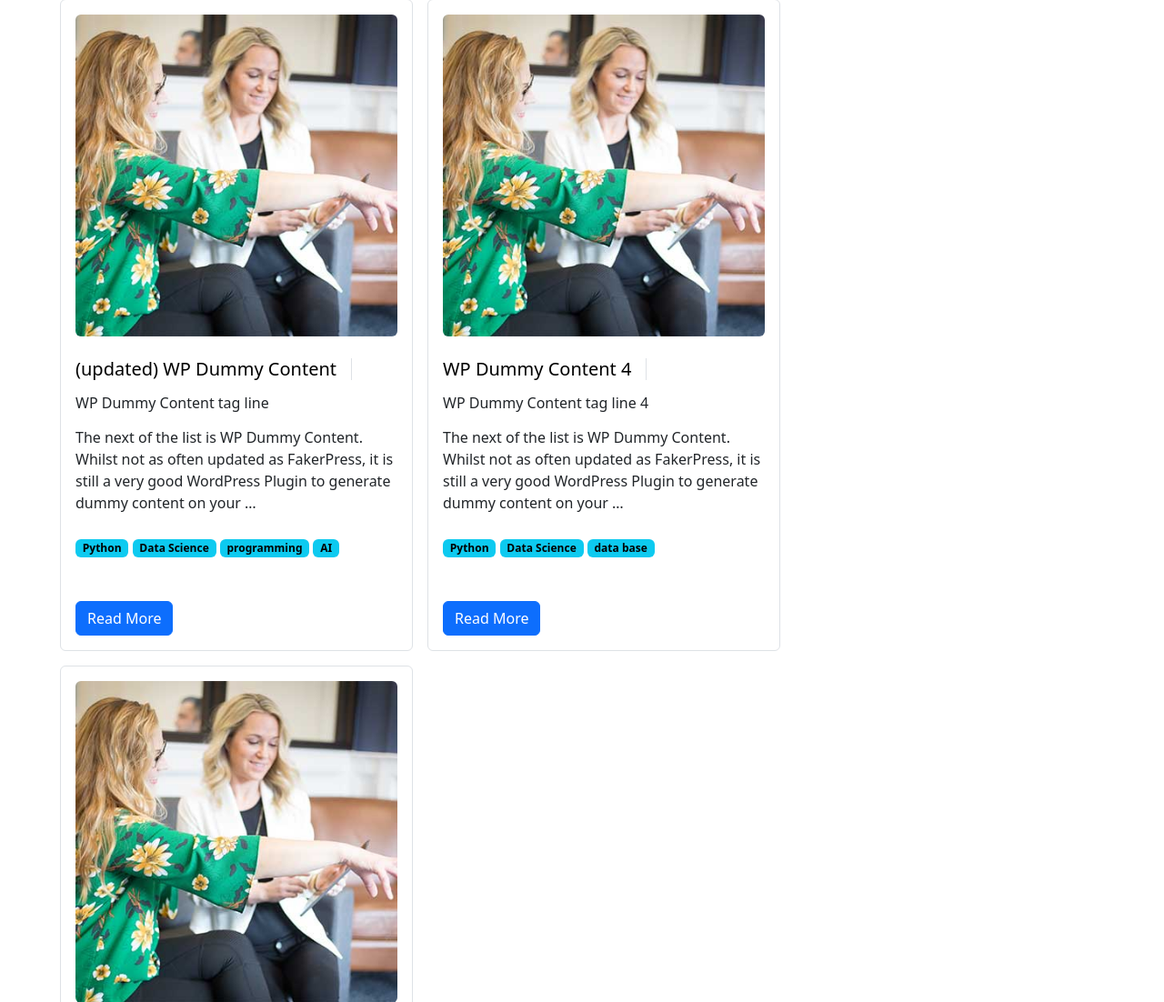
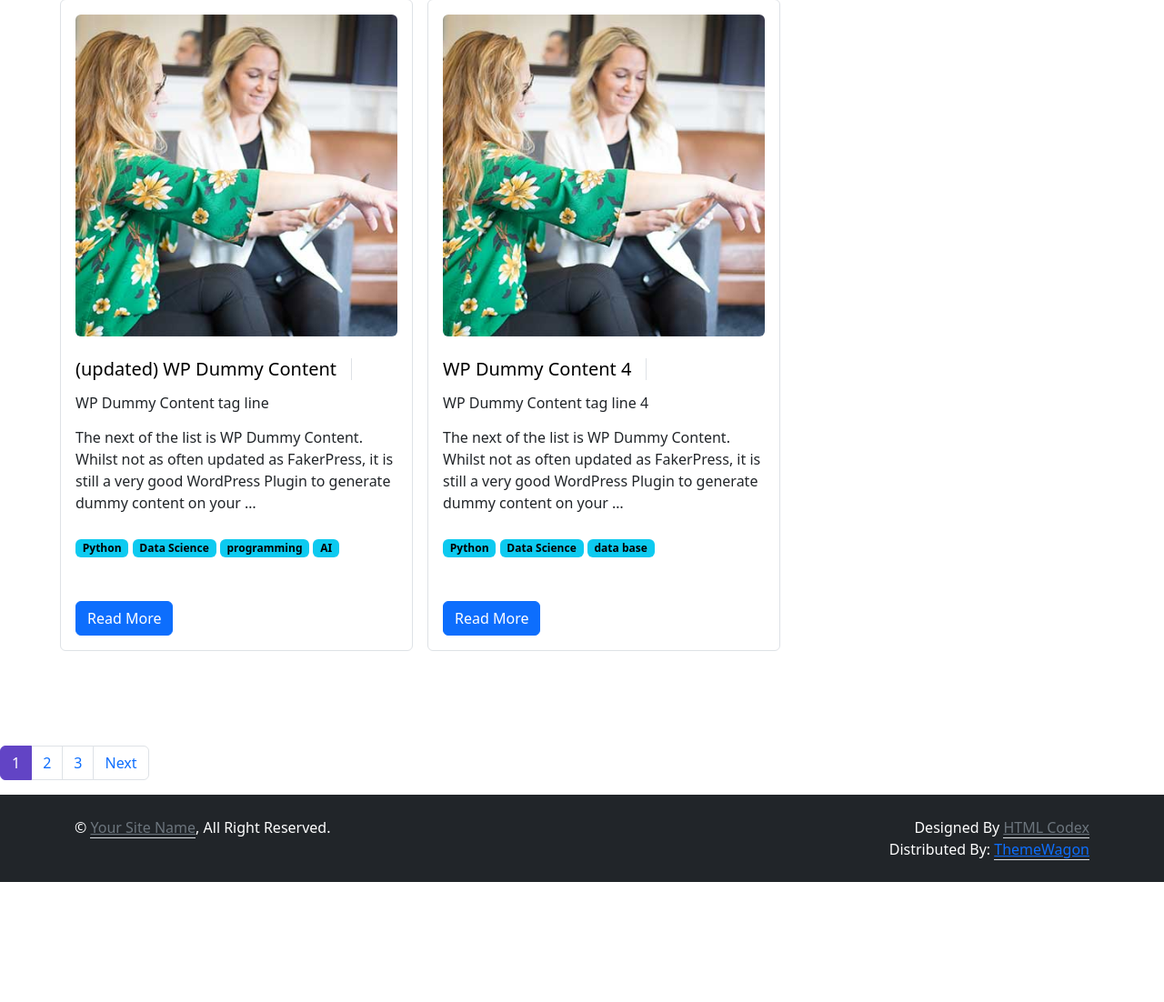
Before and after one commit to mudasir45/Portfolio_Django-web-app, a Django app: page /blog/postlist/ in a window 1280 px wide. Shown: the part 553-1655 px from the top of the page at 91% size. After the commit the page ends 1523 px from the top, so only its background shows below. Run offline with Django 4.2, Linux system fonts and the light colour scheme; data comes from the database, SQL or seed files in the repository; both versions use the stored data as it was after the commit; some libraries are stand-ins or nearby versions.

Commit message:
pagination done

```diff
--- a/project/blog/views.py
+++ b/project/blog/views.py
@@ -7,7 +7,7 @@ from .models import *
 from .forms import PostForm
 from .filters import PostFilter
 
-POSTS_PER_PAGE = 3
+POSTS_PER_PAGE = 2
 def postlist(request):
     posts = Post.objects.all()
     filterobj = PostFilter(request.GET, queryset = posts)
--- a/project/templates/post_list.html
+++ b/project/templates/post_list.html
@@ -38,7 +38,7 @@
     <div class="container">
         <div class="row g-5">
         <div class="border rounded p-3 mb-4">
-            <form action="" method="GET">
+            <form action="" method="GET" id="searchForm">
                 {{filterobj.form|crispy}}
             <button type="submit" class="btn btn-primary mt-3">Search</button>
             </form>
@@ -84,7 +84,7 @@
         <ul class="pagination">
             {% if posts.has_previous %}
             <li class="page-item">
-              <a class="page-link"href="?page={{posts.previous_page_number}}" >Previous</a>
+              <a class="page-link" data-page = "{{posts.previous_page_number}}" href="?page={{posts.previous_page_number}}" >Previous</a>
             </li>
             {% endif %}
 
@@ -92,18 +92,18 @@
           {% for i in posts.paginator.page_range %}
             {% if posts.number == i %}
                 <li class="page-item active" aria-current="page">
-                    <a class="page-link" href="?page={{i}}">{{i}}</a>
+                    <a class="page-link" data-page="{{i}}" href="?page={{i}}">{{i}}</a>
                 </li>
             {% else %}
                 <li class="page-item " aria-current="page">
-                    <a class="page-link" href="?page={{i}}">{{i}}</a>
+                    <a class="page-link" data-page="{{i}}" href="?page={{i}}">{{i}}</a>
                 </li>
             {% endif %}
           {% endfor %}
 
           {% if posts.has_next %}
           <li class="page-item">
-            <a class="page-link"href="?page={{posts.next_page_number}}" >Next</a>
+            <a class="page-link" data-page="{{posts.next_page_number}}" href="?page={{posts.next_page_number}}" >Next</a>
           </li>
           {% endif %}
         </ul>
@@ -112,4 +112,22 @@
 {% endif %}
 <!-- About End -->
 
+<script>
+    let searchForm = document.getElementById('searchForm')
+    let pageLinks = document.getElementsByClassName('page-link')
+    console.log("page link length", pageLinks.length)
+    for(var i=0; pageLinks.length>i; i++){
+
+        pageLinks[i].addEventListener('click', function(e){
+            e.preventDefault()
+            let page = this.dataset.page
+            console.log('Page', page)
+            searchForm.innerHTML += `<input value = "${page}" name = "page" hidden >`
+            searchForm.submit()
+        })
+
+    }
+
+</script>
+
 {% endblock %}
```
Also changed, not shown: project/db.sqlite3, project/media/blog/images/qrcode_qgReKj9.png (added).
